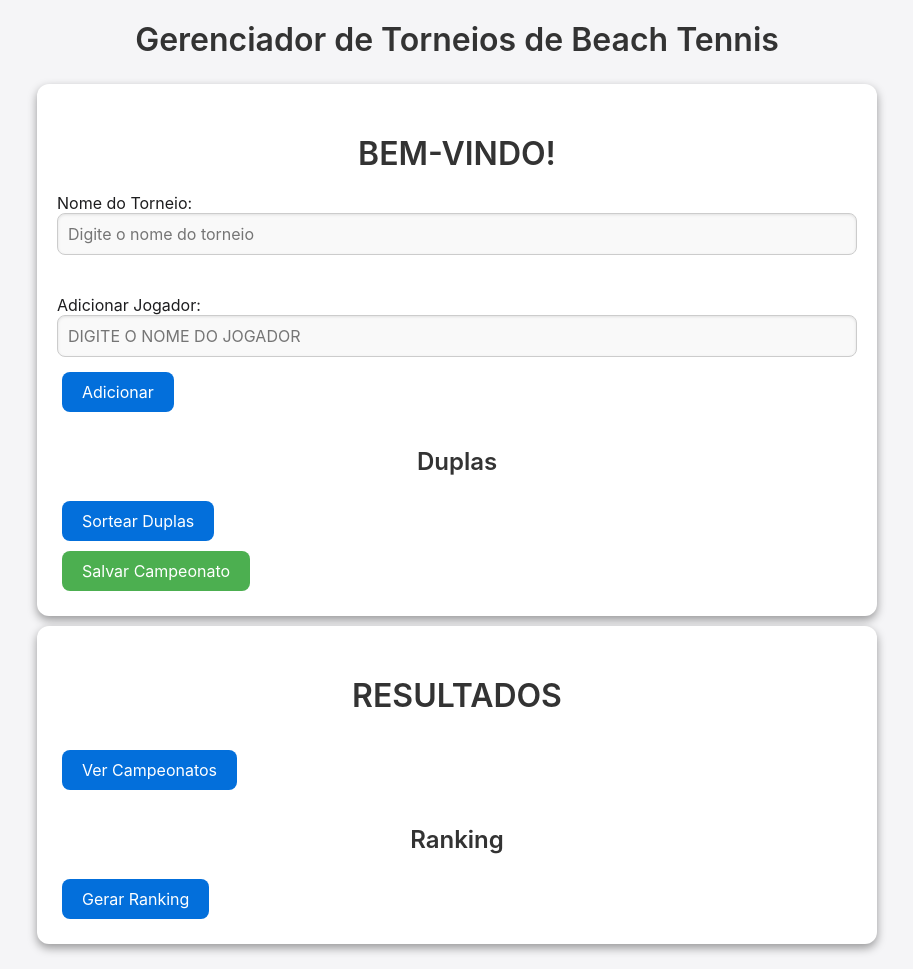
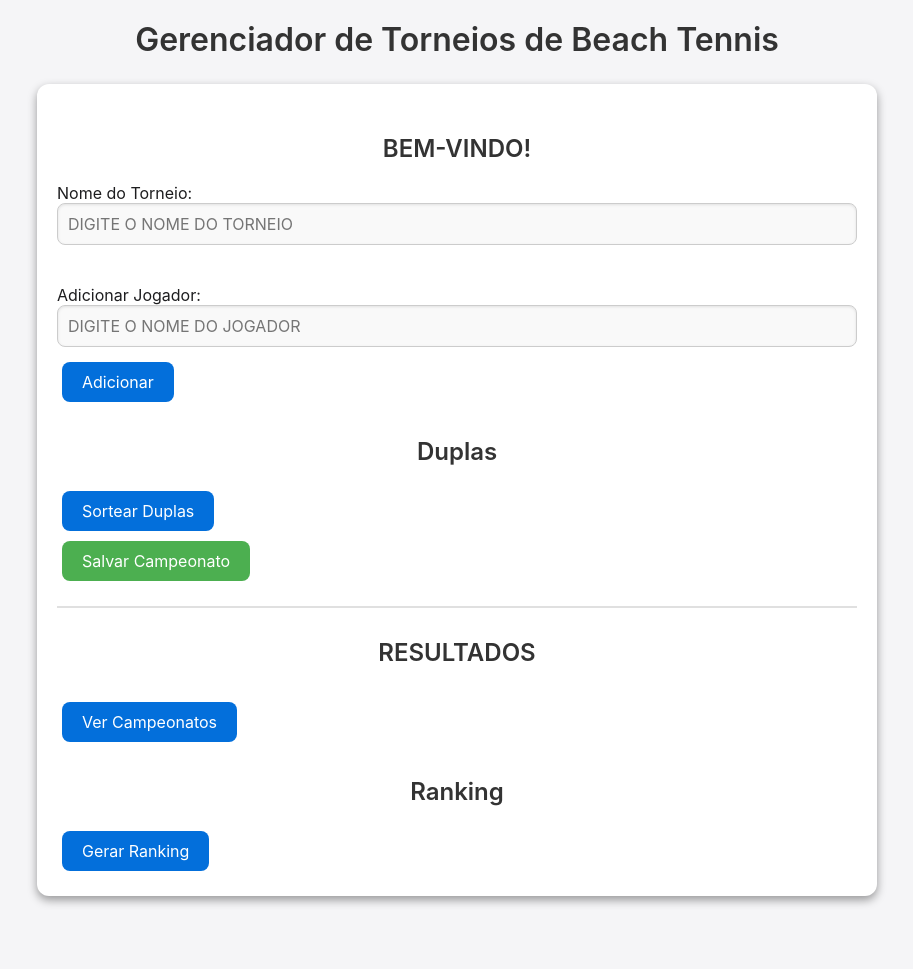
Before and after one commit to nettofichina/beachtennistorneio, a plain HTML site: page index.html in a window 1280 px wide. Shown: the whole page, without its empty margins (183-1096 px from the left). After the commit the page ends 921 px from the top, so only its background shows below. Drawn offline with Linux system fonts and the light colour scheme.

Commit message:
Atualização do projeto

```diff
--- a/index.html
+++ b/index.html
@@ -11,10 +11,11 @@
         <h1>Gerenciador de Torneios de Beach Tennis</h1>
     </header>
     <main class="container">
+        <section id="bemVindoSection">
             <div class="section" id="torneio">
                 <h1>BEM-VINDO!</h1>
                 <label for="nomeTorneio">Nome do Torneio:</label>
-            <input type="text" id="nomeTorneio" placeholder="Digite o nome do torneio">
+                <input type="text" id="nomeTorneio" placeholder="Digite o nome do torneio" style="text-transform: uppercase;" autocapitalize="characters">
             </div>
 
             <div class="section" id="jogadores">
@@ -32,11 +33,10 @@
                 </div>
                 <button id="salvarCampeonato">Salvar Campeonato</button>
             </div>
+        </section>
 
-        </main>
-
-        <main class="container">
-        <div class="section" id="resultadosSection">
+        <section id="resultadosSection">
+            <div class="section">
                 <h1>RESULTADOS</h1>
                 <div id="placares" aria-live="polite">
                     <!-- Os campos de placares dos jogos serão exibidos aqui -->
@@ -53,7 +53,7 @@
                 <button id="rankingBtn">Gerar Ranking</button>
                 <div id="ranking"></div>
             </div>
-    </main>
+        </section>
     </main>
     <script src="script.js"></script>
 </body>
--- a/style.css
+++ b/style.css
@@ -163,7 +163,6 @@ ul li {
     text-transform: uppercase;
 }
 
-/* ... (outros estilos) */
 
 #salvarCampeonato {
     background-color: #4CAF50;  /* Verde */
@@ -173,3 +172,19 @@ ul li {
 #salvarCampeonato:hover {
     background-color: #45a049; /* Verde mais escuro para efeito de hover */
 }
+
+#bemVindoSection {
+    /* Estilos específicos para a seção de Bem-Vindo */
+    border-bottom: 2px solid #e0e0e0; /* Linha divisória opcional */
+    padding-bottom: 20px; /* Espaço adicional antes da seção de resultados */
+}
+
+#resultadosSection {
+    /* Estilos específicos para a seção de Resultados */
+    margin-top: 20px; /* Espaço adicional após a seção de Bem-Vindo */
+}
+
+/* Se precisar de mais separação visual entre seções dentro de resultados */
+#resultadosSection .section:not(:last-child) {
+    margin-bottom: 30px;
+}
```
Lines whose indentation alone changed are shown as unchanged.
